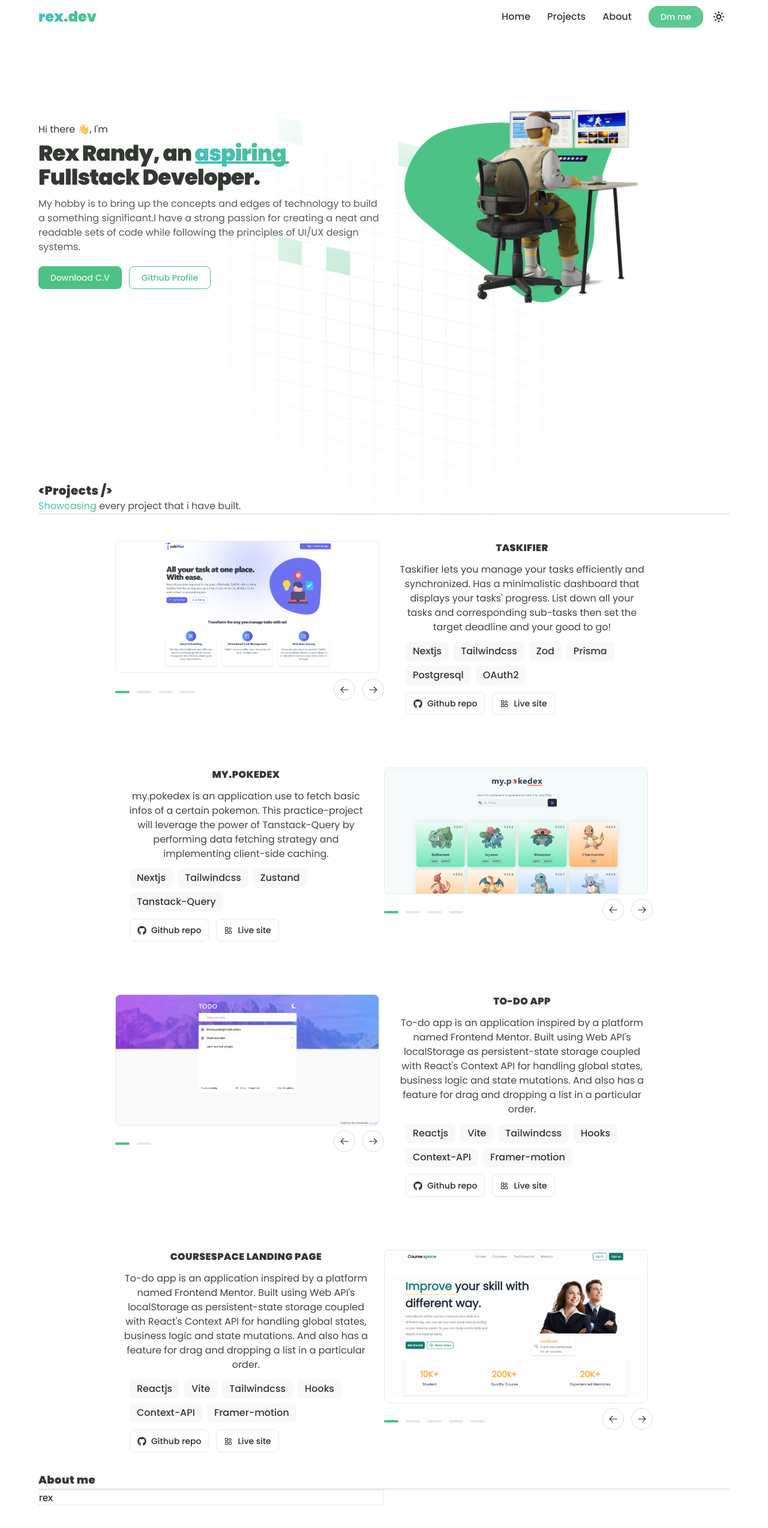
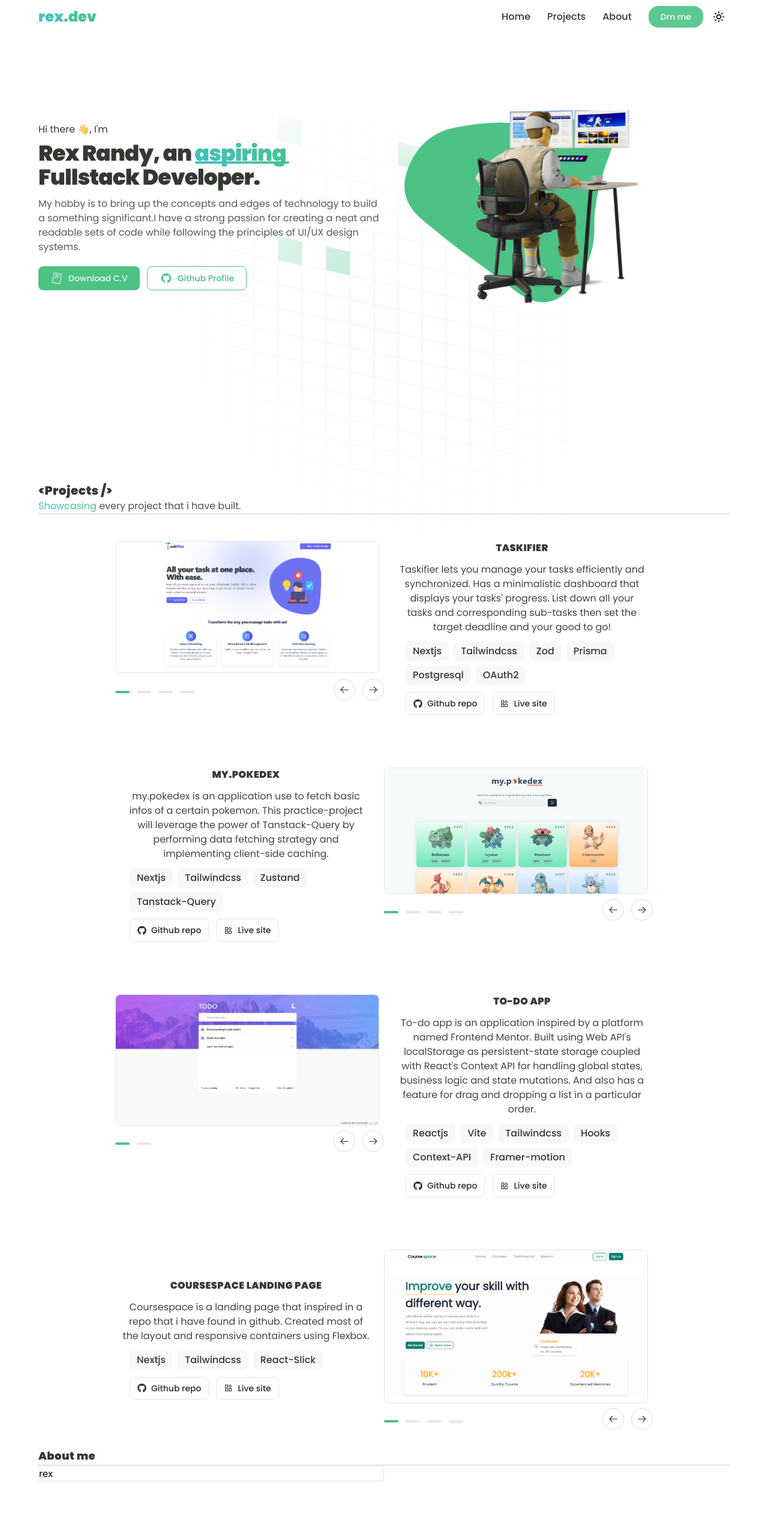
Before and after one commit to Rr-sobusy/rex.dev, a Next.js app: page / in a window 1280 px wide. Shown: the top 2548 px of the page at 60% size. Built offline with nearby package versions, Linux system fonts and the light colour scheme.

Commit message:
add projects

```diff
--- a/src/components/layout/hero.tsx
+++ b/src/components/layout/hero.tsx
@@ -6,6 +6,8 @@ import { TextEffect } from "../TextEffect";
 import { InView } from "../InView";
 import GridPattern from "../GridPattern";
 import { cn } from "@/lib/utils";
+import { PiReadCvLogoLight } from "react-icons/pi";
+import { LiaGithub } from "react-icons/lia";
 
 type HeroProps = {};
 
@@ -71,8 +73,18 @@ const Hero = ({ ...props }: HeroProps) => {
               UI/UX design systems.
             </TextEffect>
             <FlexBox className="mt-3 gap-3">
-              <Button variant="contained">Download C.V</Button>
-              <Button variant="outlined">Github Profile</Button>
+              <Button className="flex gap-2 items-center" variant="contained">
+                <span>
+                  <PiReadCvLogoLight size={22} />
+                </span>
+                Download C.V
+              </Button>
+              <Button className="flex gap-2 items-center" variant="outlined">
+                <span>
+                  <LiaGithub size={22} />
+                </span>
+                Github Profile
+              </Button>
             </FlexBox>
           </FlexBox>
           <FlexBox className="flex-1 sm:w-3/4 mx-auto md:w-2/3">
--- a/src/components/layout/root-layout.tsx
+++ b/src/components/layout/root-layout.tsx
@@ -1,4 +1,4 @@
-"use client"
+"use client";
 
 import React from "react";
 import { Poppins } from "next/font/google";
@@ -22,6 +22,10 @@ const fontPoppins = Poppins({
 });
 
 const RootLayout = ({ children }: RootLayoutProps) => {
+  React.useEffect(() => {
+    window.scrollTo(0, 0);
+  }, []);
+
   return (
     <div className={`${fontPoppins.variable} min-w-screen px-3 lg:px-3`}>
       <Header />
--- a/src/constants/projects.ts
+++ b/src/constants/projects.ts
@@ -44,12 +44,15 @@ export const projects = [
     projectName: "To-do App",
     projectDescription:
       "To-do app is an application inspired by a platform named Frontend Mentor. Built using Web API's localStorage as persistent-state storage coupled with React's Context API for handling global states, business logic and state mutations. And also has a feature for drag and dropping a list in a particular order.",
-    snapshotsUrl: [
-      "/projects/todo/1-min.png",
-      "/projects/todo/3-min.png",
-
+    snapshotsUrl: ["/projects/todo/1-min.png", "/projects/todo/3-min.png"],
+    stacksUsed: [
+      "Reactjs",
+      "Vite",
+      "Tailwindcss",
+      "Hooks",
+      "Context-API",
+      "Framer-motion",
     ],
-    stacksUsed: ["Reactjs", "Vite", "Tailwindcss","Hooks", "Context-API","Framer-motion"],
     codeComp: {
       codeRepo: "https://github.com/Rr-sobusy/todo-frontend-mentor",
       liveSite: "https://something-nonsense.netlify.app/",
@@ -58,19 +61,17 @@ export const projects = [
   {
     projectName: "Coursespace landing page",
     projectDescription:
-      "To-do app is an application inspired by a platform named Frontend Mentor. Built using Web API's localStorage as persistent-state storage coupled with React's Context API for handling global states, business logic and state mutations. And also has a feature for drag and dropping a list in a particular order.",
+      "Coursespace is a landing page that inspired in a repo that i have found in github. Created most of the layout and responsive containers using Flexbox.",
     snapshotsUrl: [
       "/projects/coursespace/1-min.png",
       "/projects/coursespace/2-min.png",
-      "/projects/coursespace/3-min.png",
       "/projects/coursespace/4-min.png",
       "/projects/coursespace/5-min.png",
-
     ],
-    stacksUsed: ["Reactjs", "Vite", "Tailwindcss","Hooks", "Context-API","Framer-motion"],
+    stacksUsed: ["Nextjs", "Tailwindcss", "React-Slick"],
     codeComp: {
-      codeRepo: "https://github.com/Rr-sobusy/todo-frontend-mentor",
-      liveSite: "https://something-nonsense.netlify.app/",
+      codeRepo: "https://github.com/Rr-sobusy/course-space-remake-landing-page",
+      liveSite: "https://coursepace-landing.netlify.app/",
     },
   },
 ] as ProjectType[];
```
